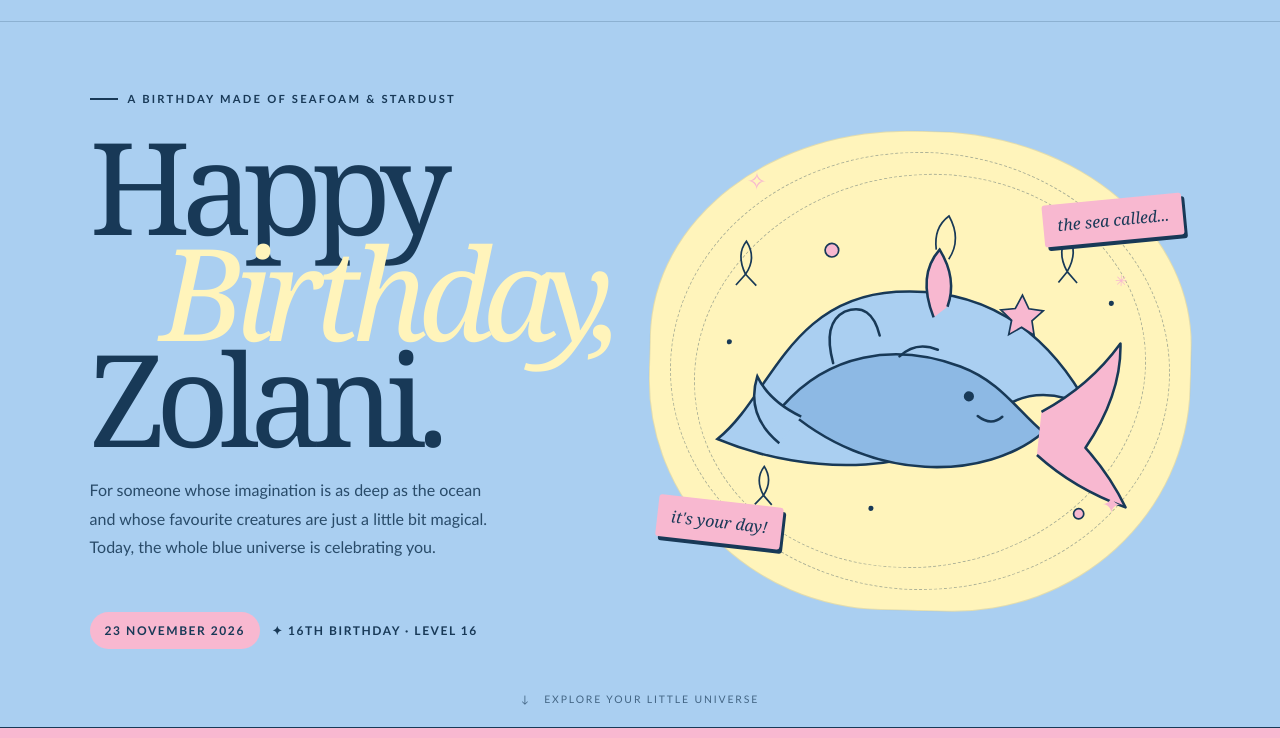
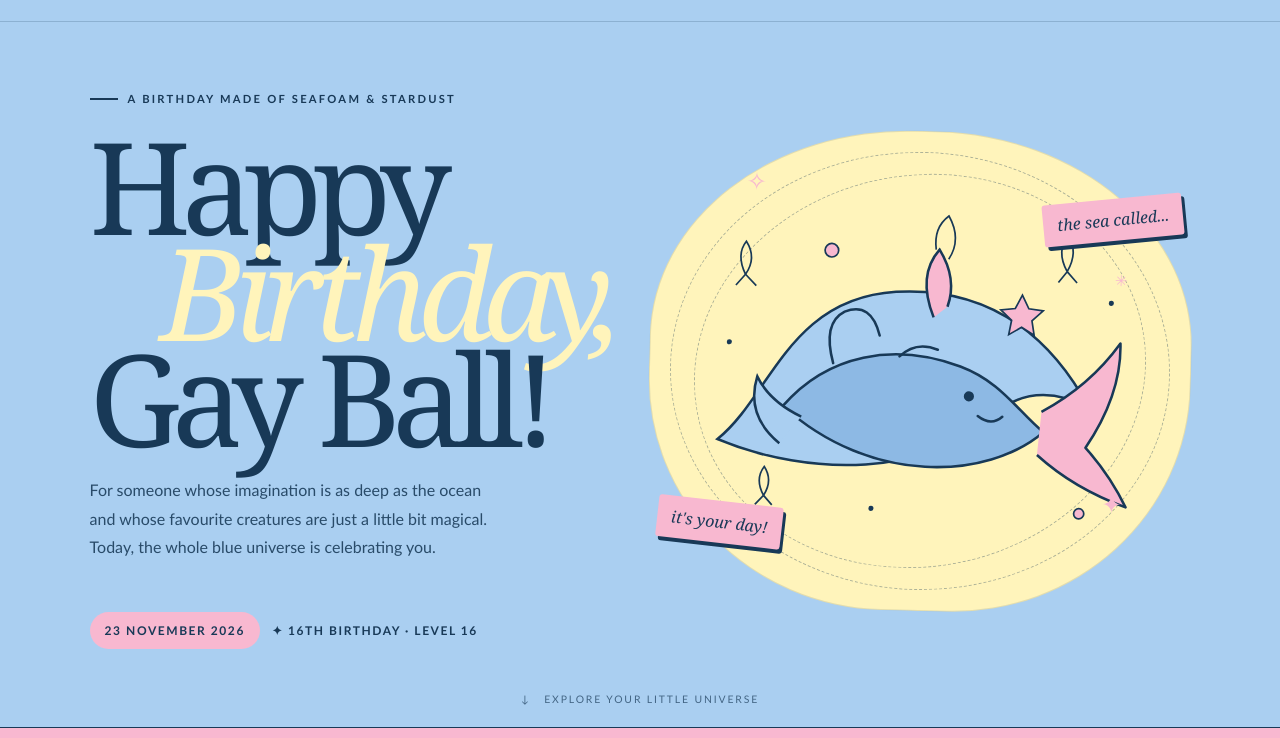
Before and after one commit to Senior-Toasty/happy-birthday-gayball, a plain HTML site: page index.html in a window 1280 px wide. Shown: the part 55-793 px from the top of the page. Drawn offline with Linux system fonts and the light colour scheme.

Commit message:
Set opening greeting to Happy Birthday Gay Ball

```diff
--- a/index.html
+++ b/index.html
@@ -114,7 +114,7 @@ button{font:inherit}
 <section class="hero">
   <div class="hero-copy">
     <div class="kicker">A birthday made of seafoam & stardust</div>
-    <h1>Happy<br><em>Birthday,</em>Zolani.</h1>
+    <h1>Happy<br><em>Birthday,</em>Gay Ball!</h1>
     <p>For someone whose imagination is as deep as the ocean and whose favourite creatures are just a little bit magical. Today, the whole blue universe is celebrating you.</p>
     <div class="date"><span>23 November 2026</span> <b>✦ 16th birthday · level 16</b></div>
   </div>
```
